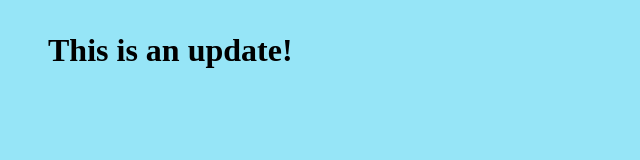
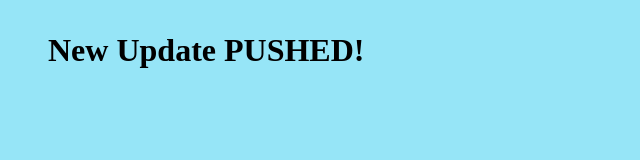
Before and after one commit to VectoRdw/VectoRdw.github.io, a plain HTML site: page index.html in a window 1280 px wide. Shown: the whole page, without its empty margins (0-640 px from the left). Drawn offline with Linux system fonts and the light colour scheme.

Commit message:
Update index.html

```diff
--- a/index.html
+++ b/index.html
@@ -29,7 +29,7 @@
             <ul>
                 <li>
                     <h3>
-                        This is an update!
+                        New Update PUSHED!
                     </h3>
                     <p>
 
```
